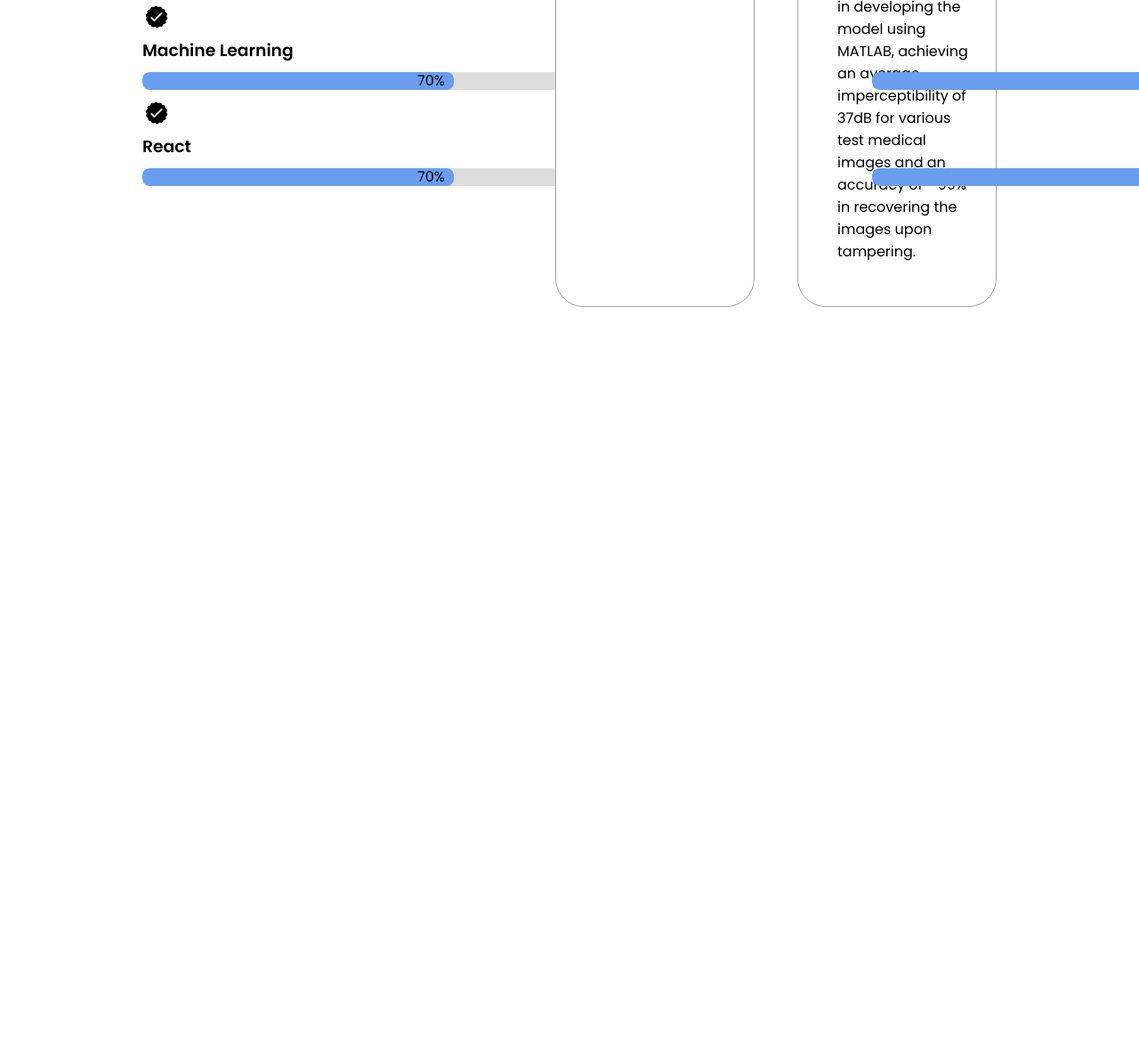
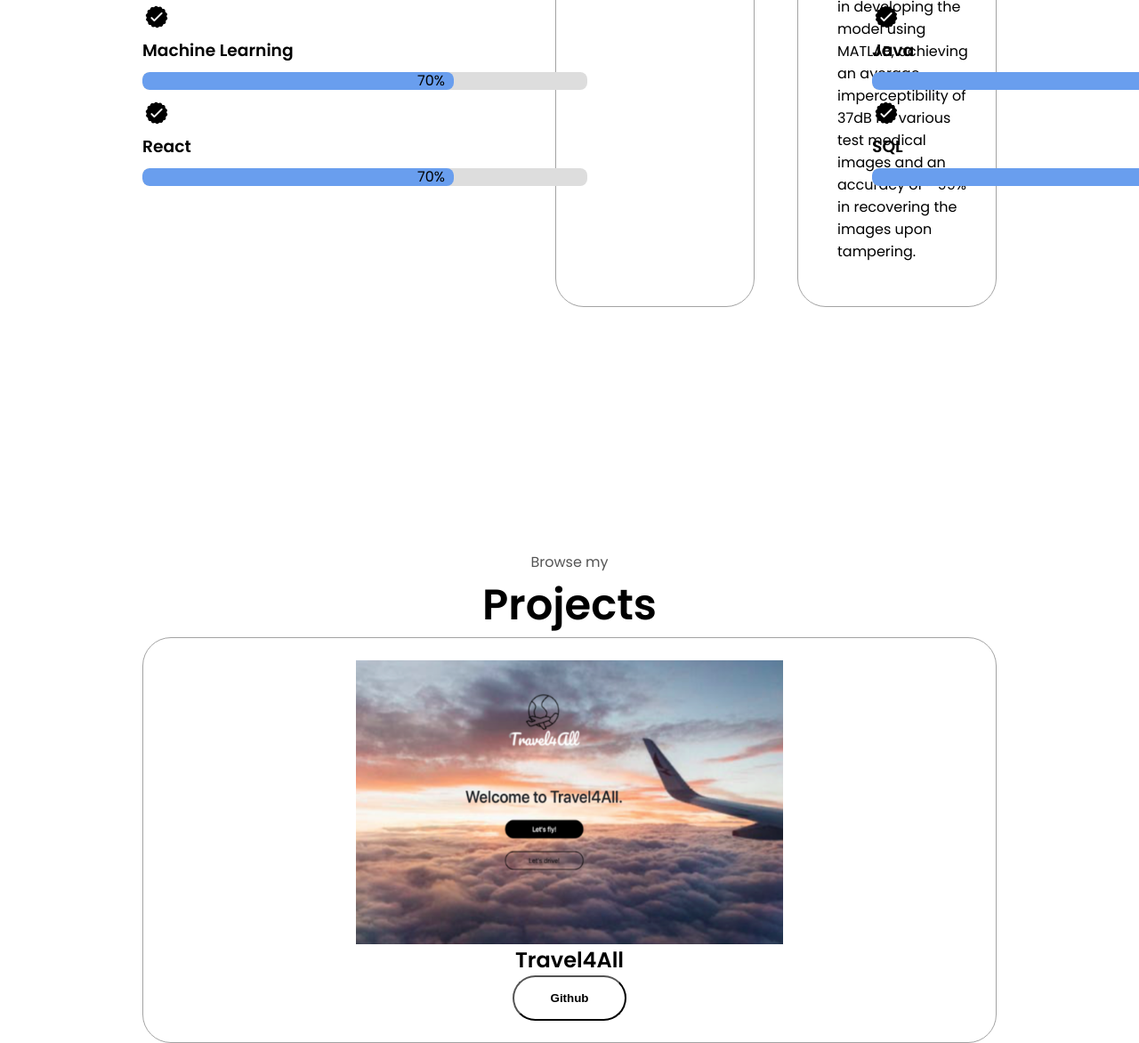
Before and after one commit to abrar-syed/personal-site, a plain HTML site: page index.html in a window 1280 px wide. Shown: the part 2412-3584 px from the top of the page at 89% size. Before the commit the page ends 2757 px from the top, so only its background shows below. Drawn offline with Linux system fonts and the light colour scheme.

Commit message:
Fourth Commit

```diff
--- a/index.html
+++ b/index.html
@@ -253,6 +253,22 @@
                 </div>
             </div>
         </section>
+        <section id="projects">
+            <p class="section__text__p1"> Browse my</p>
+            <h1 class="title">Projects</h1>
+            <div class="experience-details-container">
+                <div class = "details-container color-container">
+                    <div class="project-article-container">
+                        <img src="./assets/project-1.png" alt="Project-1" class="project1-img">
+                    </div>
+                    <h2 class="experience-sub-title project-title">Travel4All</h2>
+                    <div class="btn-container">
+                        <button class="btn btn-color-2 project-btn" onclick="location.href='https://github.com/abrar-syed/Travel4All'">
+                        Github</button>
+                    </div>
+                </div>
+            </div>
+        </section>
 
         <script src="script.js"></script>
     </body>
--- a/styles.css
+++ b/styles.css
@@ -289,7 +289,7 @@ section {
 .arrow {
     position:absolute;
     right: -5rem;
-    bottom: -22.5rem;
+    bottom: 20.5rem;
 }
 
 .main{
@@ -364,3 +364,27 @@ section {
     flex: 1;
     gap: 20rem;
 }
+
+#experience{
+    position: relative;
+}
+
+/*PROJECTS*/
+
+#projects {
+    padding-top: 400px;
+}
+
+.project-article-container{
+    display: flex;
+    justify-content: center;
+}
+
+.project-title{
+    text-align: center;
+}
+
+.project1-img{
+    width:60vh;
+    height:40vh;
+}
```
